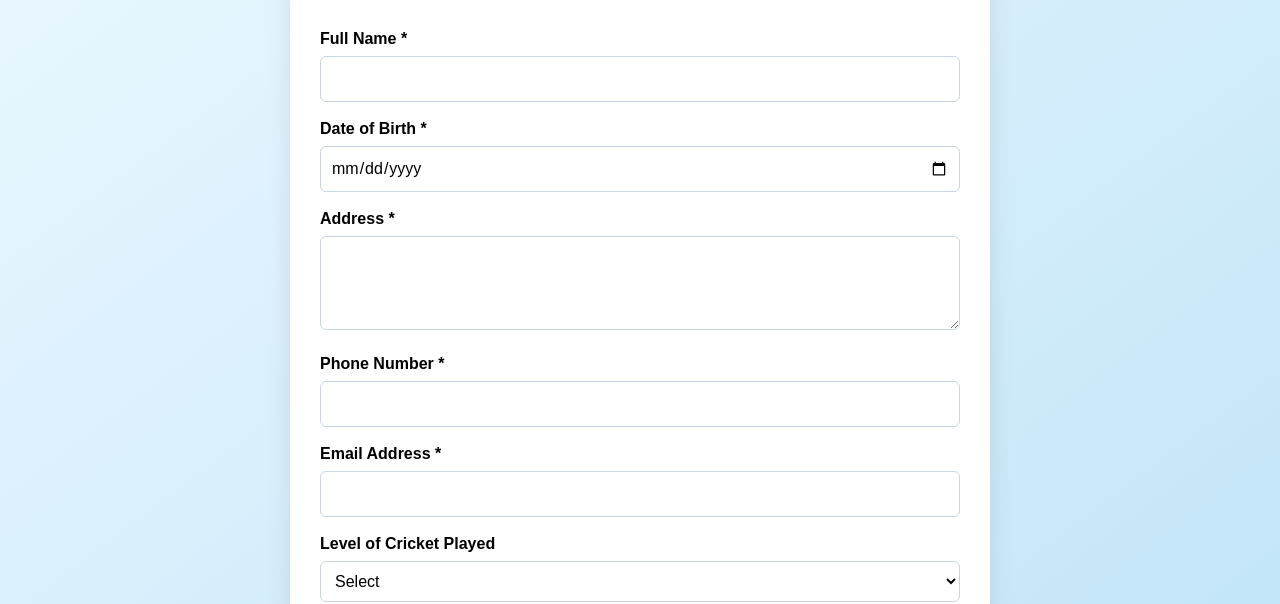
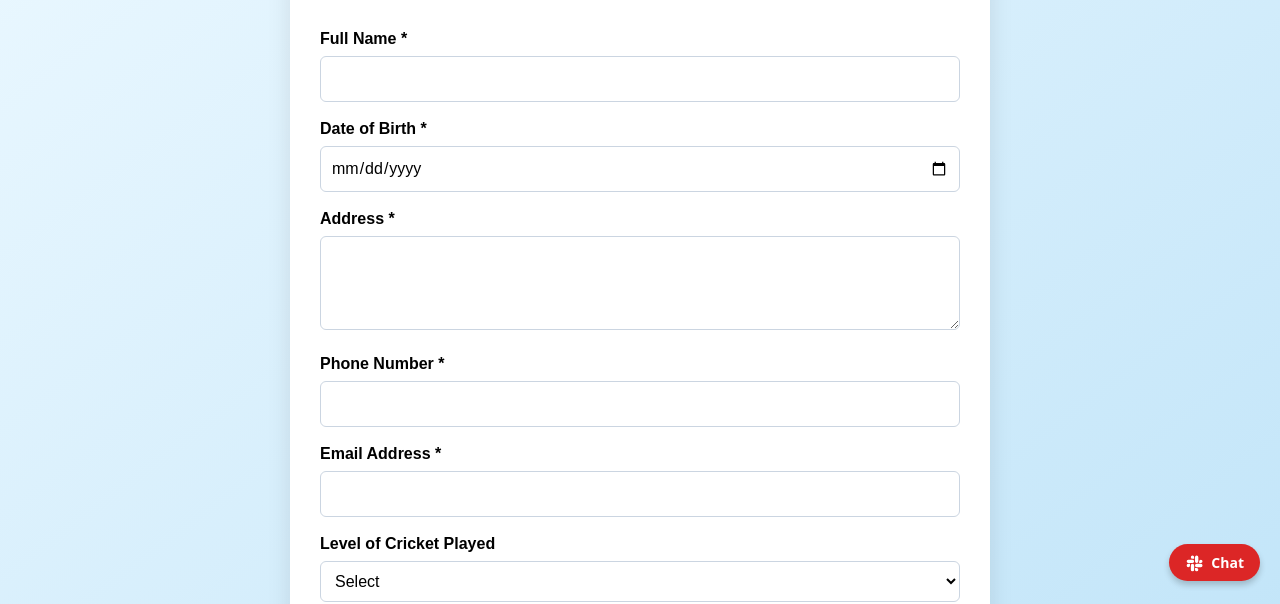
Before and after one commit to lxRavenxl/Project-Site, a website: page form.html in a window 1280 px wide. Shown: the part 199-803 px from the top of the page. Drawn offline with Linux system fonts and the light colour scheme.

Commit message:
added slack channel, fixes #89

```diff
--- /dev/null
+++ b/chat.js
@@ -0,0 +1,43 @@
+// chat.js
+(function() {
+  document.addEventListener('DOMContentLoaded', () => {
+    if (document.querySelector('.widget-chat')) return;
+
+    const chatDiv = document.createElement('div');
+    chatDiv.className = 'widget-chat';
+    Object.assign(chatDiv.style, {
+      position: 'fixed',
+      bottom: '20px',
+      right: '20px',
+      zIndex: '9999',
+    });
+
+    chatDiv.innerHTML = `
+      <a href="https://vvv-circket.slack.com/" target="_blank" rel="noopener noreferrer"
+         style="
+           display: flex;
+           align-items: center;
+           gap: 6px;
+           padding: 8px 16px;
+           background-color: #dc2626;
+           color: white;
+           font-weight: 600;
+           font-size: 14px;
+           border-radius: 9999px;
+           box-shadow: 0 4px 6px rgba(0,0,0,0.2);
+           text-decoration: none;
+           transition: background 0.2s, transform 0.2s;
+         "
+         onmouseover="this.style.background='#b91c1c'; this.style.transform='scale(1.05)';"
+         onmouseout="this.style.background='#dc2626'; this.style.transform='scale(1)';"
+      >
+        <svg xmlns="http://www.w3.org/2000/svg" fill="currentColor" width="20" height="20" viewBox="0 0 24 24">
+          <path d="M6,15A2,2 0 0,1 4,17A2,2 0 0,1 2,15A2,2 0 0,1 4,13H6V15M7,15A2,2 0 0,1 9,13A2,2 0 0,1 11,15V20A2,2 0 0,1 9,22A2,2 0 0,1 7,20V15M9,7A2,2 0 0,1 7,5A2,2 0 0,1 9,3A2,2 0 0,1 11,5V7H9M9,8A2,2 0 0,1 11,10A2,2 0 0,1 9,12H4A2,2 0 0,1 2,10A2,2 0 0,1 4,8H9M17,10A2,2 0 0,1 19,8A2,2 0 0,1 21,10A2,2 0 0,1 19,12H17V10M16,10A2,2 0 0,1 14,12A2,2 0 0,1 12,10V5A2,2 0 0,1 14,3A2,2 0 0,1 16,5V10M14,18A2,2 0 0,1 16,20A2,2 0 0,1 14,22A2,2 0 0,1 12,20V18H14M14,17A2,2 0 0,1 12,15A2,2 0 0,1 14,13H19A2,2 0 0,1 21,15A2,2 0 0,1 19,17H14Z"></path>
+        </svg>
+        <span>Chat</span>
+      </a>
+    `;
+
+    document.body.appendChild(chatDiv);
+  });
+})();
--- a/form.html
+++ b/form.html
@@ -325,5 +325,6 @@ loadHTML("footer", "footer.html");
     });
   }
 </script>
+<script src="chat.js"></script>
 </body>
 </html>
```
Also changed, not shown: history.html (+1 -0 lines), index.html (+1 -0 lines), points.html (+1 -0 lines), privacy-policy.html (+1 -0 lines).
